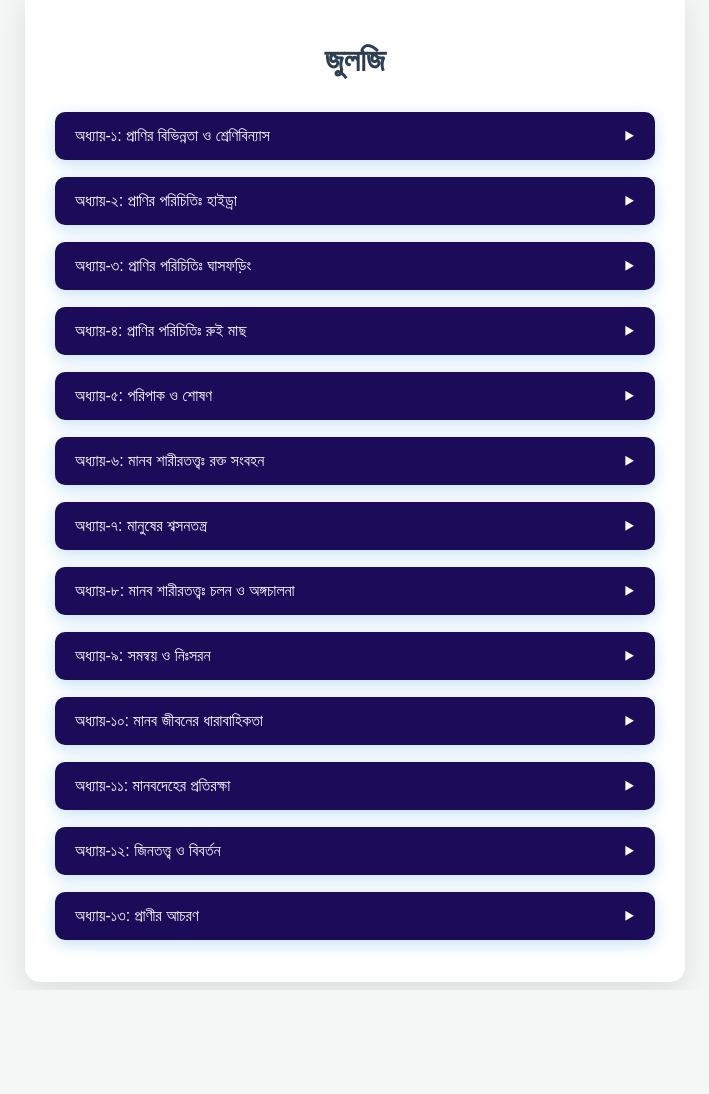
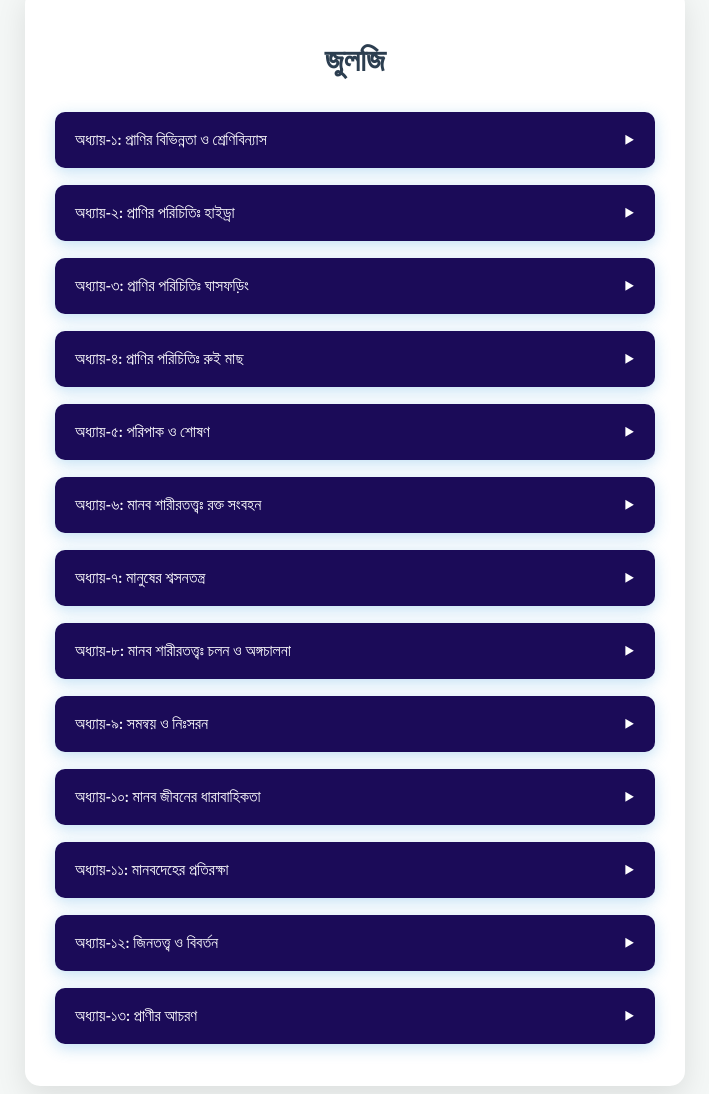
Before and after one commit to medicalprostuti/z, a plain HTML site: page index.html in a window 1280 px wide. Shown: the part 69-1163 px from the top of the page, without its empty margins (285-994 px from the left). Before the commit the page ends 1059 px from the top, so only its background shows below. Drawn offline with Linux system fonts and the light colour scheme.

Commit message:
Update index.html

```diff
--- a/index.html
+++ b/index.html
@@ -20,7 +20,7 @@
 
       .subject-container {
         width: 90%;
-        max-width: 600px; /* Increased width slightly */
+        max-width: 600px;
         background: #ffffff;
         padding: 25px 30px;
         border-radius: 15px;
@@ -31,6 +31,7 @@
         text-align: center;
         color: #2c3e50;
         margin-bottom: 25px;
+        font-family: "Hind Siliguri", sans-serif;
       }
 
       /* --- Dropdown Styling --- */
@@ -55,6 +56,7 @@
         justify-content: space-between;
         align-items: center;
         box-shadow: 0 4px 15px rgba(52, 152, 219, 0.3);
+        font-family: "Hind Siliguri", sans-serif;
       }
 
       .dropdown-btn:hover {
@@ -62,7 +64,7 @@
       }
 
       .dropdown-btn:active {
-        transform: scale(0.99); /* Slight press effect */
+        transform: scale(0.99);
       }
 
       /* Arrow Icon using a pseudo-element */
@@ -70,7 +72,7 @@
         content: "▶";
         font-size: 12px;
         transform: rotate(0deg);
-        transition: transform 0.4s cubic-bezier(0.68, -0.55, 0.27, 1.55); /* Bouncy effect */
+        transition: transform 0.4s cubic-bezier(0.68, -0.55, 0.27, 1.55);
       }
 
       /* Rotate arrow when dropdown is active/open */
@@ -81,20 +83,16 @@
       /* --- Dropdown Content & Animation --- */
       .dropdown-content {
         background-color: #f9f9f9;
-        /* Hide content by default */
         max-height: 0;
         overflow: hidden;
         margin-top: 5px;
         border-radius: 10px;
         box-shadow: inset 0 3px 8px rgba(0, 0, 0, 0.05);
-        /* Smooth transition for the slide-down effect */
-        transition: max-height 0.8s ease-in-out; /* Slightly slower for longer lists */
+        transition: max-height 0.8s ease-in-out;
       }
 
       /* Class added by JavaScript to show the content */
       .dropdown-content.show {
-        /* Increased max-height to accommodate 60+ topics.
-       This value should be larger than the height of your longest topic list. */
         max-height: 2000px;
       }
 
@@ -106,6 +104,7 @@
         display: block;
         transition: background-color 0.2s ease, padding-left 0.2s ease;
         border-bottom: 1px solid #e0e0e0;
+        font-family: "Hind Siliguri", sans-serif;
       }
 
       .dropdown-content a:last-child {
@@ -122,14 +121,13 @@
   <body>
     <div class="subject-container" id="subject-menu">
       <h1>জুলজি</h1>
-      <!-- The dropdown menu will be dynamically generated here -->
-    </div>
+      </div>
 
     <script>
       const chaptersData = [
         {
           id: "ch1",
-          title: "অধ্যায়-১: প্রাণির বিভিন্নতা ও শ্রেণিবিন্যাস",
+          title: "অধ্যায়-১: প্রাণির বিভিন্নতা ও শ্রেণিবিন্যাস",
           topics: [
             {
               title: "১.১ - প্রাণীর বিভিন্নতা ও শ্রেণী বিন্যাস",
@@ -147,7 +145,7 @@
         },
         {
           id: "ch2",
-          title: "অধ্যায়-২: প্রাণির পরিচিতিঃ হাইড্রা",
+          title: "অধ্যায়-২: প্রাণির পরিচিতিঃ হাইড্রা",
           topics: [
             {
               title: "২.১ - হাইড্রার সাধারণ পরিচিতি ও গঠণ",
@@ -165,7 +163,7 @@
         },
         {
           id: "ch3",
-          title: "অধ্যায়-৩: প্রাণির পরিচিতিঃ ঘাসফড়িং",
+          title: "অধ্যায়-৩: প্রাণির পরিচিতিঃ ঘাসফড়িং",
           topics: [
             {
               title: "৩.১ - সাধারণ পরিচিতি ও গঠন",
@@ -180,14 +178,14 @@
               url: "https://medicalprostuti.github.io/z9/",
             },
             {
-              title: "৩.৪ - সংবেদী অঙ্গ, প্রজন প্রক্তিয়া ও রুপান্তর",
+              title: "৩.৪ - সংবেদী অঙ্গ, প্রজন প্রক্তিয়া ও রুপান্তর",
               url: "https://medicalprostuti.github.io/z10/",
             },
           ],
         },
         {
           id: "ch4",
-          title: "অধ্যায়-৪: প্রাণির পরিচিতিঃ রুই মাছ",
+          title: "অধ্যায়-৪: প্রাণির পরিচিতিঃ রুই মাছ",
           topics: [
             {
               title: "৪.১ - সাধারণ পরিচিতি ও বাহ্যিক গঠন",
@@ -205,7 +203,7 @@
         },
         {
           id: "ch5",
-          title: "অধ্যায়-৫: পরিপাক ও শোষণ",
+          title: "অধ্যায়-৫: পরিপাক ও শোষণ",
           topics: [
             {
               title:
@@ -221,7 +219,7 @@
               url: "https://medicalprostuti.github.io/z16/",
             },
             {
-              title: "৫.৪ - পরিপাকে স্নায়ুতন্ত্র ও হরমোনের ভূমিকা",
+              title: "৫.৪ - পরিপাকে স্নায়ুতন্ত্র ও হরমোনের ভূমিকা",
               url: "https://medicalprostuti.github.io/z17/",
             },
             {
@@ -232,7 +230,7 @@
         },
         {
           id: "ch6",
-          title: "অধ্যায়-৬: মানব শারীরতত্ত্বঃ রক্ত সংবহন",
+          title: "অধ্যায়-৬: মানব শারীরতত্ত্বঃ রক্ত সংবহন",
           topics: [
             {
               title: "৬.১ - রক্ত",
@@ -243,11 +241,11 @@
               url: "https://medicalprostuti.github.io/z20/",
             },
             {
-              title: "৬.৩ - কার্ডিয়াক চক্র",
+              title: "৬.৩ - কার্ডিয়াক চক্র",
               url: "https://medicalprostuti.github.io/z21/",
             },
             {
-              title: "৬.৪ - রক্তচাপ নিয়ন্ত্রনে ব্যারো রিসেপ্টরের ভূমিকা",
+              title: "৬.৪ - রক্তচাপ নিয়ন্ত্রনে ব্যারো রিসেপ্টরের ভূমিকা",
               url: "https://medicalprostuti.github.io/z22/",
             },
             {
@@ -262,7 +260,7 @@
         },
         {
           id: "ch7",
-          title: "অধ্যায়-৭: মানুষের শ্বসনতন্ত্র",
+          title: "অধ্যায়-৭: মানুষের শ্বসনতন্ত্র",
           topics: [
             {
               title: "৭.১ - মানুষের শ্বসনতন্ত্র",
@@ -273,7 +271,7 @@
               url: "https://medicalprostuti.github.io/z26/",
             },
             {
-              title: "৭.৩ - গ্যাসীয় পরিবহন ও শ্বসনে শ্বাসরঞ্জকের ভূমিকা",
+              title: "৭.৩ - গ্যাসীয় পরিবহন ও শ্বসনে শ্বাসরঞ্জকের ভূমিকা",
               url: "https://medicalprostuti.github.io/z27/",
             },
             {
@@ -293,29 +291,29 @@
               url: "https://medicalprostuti.github.io/z31/",
             },
             {
-              title: "৭.৮ - বৃক্ক বিকল ও বৃক্কের হরমোনাল ক্রিয়া",
+              title: "৭.৮ - বৃক্ক বিকল ও বৃক্কের হরমোনাল ক্রিয়া",
               url: "https://medicalprostuti.github.io/z32/",
             },
           ],
         },
         {
           id: "ch8",
-          title: "অধ্যায়-৮: মানব শারীরতত্ত্বঃ চলন ও অঙ্গচালনা",
+          title: "অধ্যায়-৮: মানব শারীরতত্ত্বঃ চলন ও অঙ্গচালনা",
           topics: [
             {
               title: "৮.১ - কঙ্কালতন্ত্র",
               url: "https://medicalprostuti.github.io/z33/",
             },
             {
-              title: "৮.২ - অক্ষীয় কঙ্কালতন্ত্র",
+              title: "৮.২ - অক্ষীয় কঙ্কালতন্ত্র",
               url: "https://medicalprostuti.github.io/z34/",
             },
             {
-              title: "৮.৩ - মেরুদন্ড বা শিরাদাড়া বা স্পাইন",
+              title: "৮.৩ - মেরুদন্ড বা শিরাদাড়া বা স্পাইন",
               url: "https://medicalprostuti.github.io/z35/",
             },
             {
-              title: "৮.৪ - উপাঙীয় কঙ্কালতন্ত্র",
+              title: "৮.৪ - উপাঙীয় কঙ্কালতন্ত্র",
               url: "https://medicalprostuti.github.io/z36/",
             },
             {
@@ -334,10 +332,10 @@
         },
         {
           id: "ch9",
-          title: "অধ্যায়-৯: সমন্বয় ও নিঃসরন",
+          title: "অধ্যায়-৯: সমন্বয় ও নিঃসরন",
           topics: [
             {
-              title: "৯.১ - স্নায়ুতন্ত্র ও নিউরন",
+              title: "৯.১ - স্নায়ুতন্ত্র ও নিউরন",
               url: "https://medicalprostuti.github.io/z40/",
             },
             {
@@ -345,11 +343,11 @@
               url: "https://medicalprostuti.github.io/z41/",
             },
             {
-              title: "৯.৩ - করোটিক স্নায়ু",
+              title: "৯.৩ - করোটিক স্নায়ু",
               url: "https://medicalprostuti.github.io/z42/",
             },
             {
-              title: "৯.৪ - চোখ বা দর্শনেন্দ্রীয়",
+              title: "৯.৪ - চোখ বা দর্শনেন্দ্রীয়",
               url: "https://medicalprostuti.github.io/z43/",
             },
             {
@@ -357,14 +355,14 @@
               url: "https://medicalprostuti.github.io/z44/",
             },
             {
-              title: "৯.৬ - রাসায়নিক সমন্বয় ও হরমোন",
+              title: "৯.৬ - রাসায়নিক সমন্বয় ও হরমোন",
               url: "https://medicalprostuti.github.io/z45/",
             },
           ],
         },
         {
           id: "ch10",
-          title: "অধ্যায়-১০: মানব জীবনের ধারাবাহিকতা",
+          title: "অধ্যায়-১০: মানব জীবনের ধারাবাহিকতা",
           topics: [
             {
               title: "১০.১ - প্রজননতন্ত্র",
@@ -394,18 +392,18 @@
         },
         {
           id: "ch11",
-          title: "অধ্যায়-১১: মানবদেহের প্রতিরক্ষা",
+          title: "অধ্যায়-১১: মানবদেহের প্রতিরক্ষা",
           topics: [
             {
               title: "১১.১ - মানবদেহের প্রতিরক্ষা ব্যবস্থা",
               url: "https://medicalprostuti.github.io/z52/",
             },
             {
-              title: "১১.২ - ১ম ও ২য় প্রতিরক্ষা ব্যবস্থা",
+              title: "১১.২ - ১ম ও ২য় প্রতিরক্ষা ব্যবস্থা",
               url: "https://medicalprostuti.github.io/z53/",
             },
             {
-              title: "১১.৩ - ৩য় প্রতিরক্ষা স্তর",
+              title: "১১.৩ - ৩য় প্রতিরক্ষা স্তর",
               url: "https://medicalprostuti.github.io/z54/",
             },
             {
@@ -413,14 +411,14 @@
               url: "https://medicalprostuti.github.io/z55/",
             },
             {
-              title: "১১.৫ - প্রতিরক্ষা ব্যবস্থায় টিকার ভূমিকা",
+              title: "১১.৫ - প্রতিরক্ষা ব্যবস্থায় টিকার ভূমিকা",
               url: "https://medicalprostuti.github.io/z56/",
             },
           ],
         },
         {
           id: "ch12",
-          title: "অধ্যায়-১২: জিনতত্ত্ব ও বিবর্তন",
+          title: "অধ্যায়-১২: জিনতত্ত্ব ও বিবর্তন",
           topics: [
             {
               title: "১২.১ - বংশগতিবিদ্যা, জিনতত্ত্ব ও জেনেটিক্স",
@@ -450,7 +448,7 @@
         },
         {
           id: "ch13",
-          title: "অধ্যায়-১৩: প্রাণীর আচরণ",
+          title: "অধ্যায়-১৩: প্রাণীর আচরণ",
           topics: [
             {
               title: "১৩.১ - আচরণের প্রকৃতি ও সহজাত আচরণ",
@@ -461,7 +459,7 @@
               url: "https://medicalprostuti.github.io/z64/",
             },
             {
-              title: "১৩.৩ - প্রতিবর্ত ক্রিয়া ও সহজাত আবেগ",
+              title: "১৩.৩ - প্রতিবর্ত ক্রিয়া ও সহজাত আবেগ",
               url: "https://medicalprostuti.github.io/z65/",
             },
             {
@@ -470,31 +468,24 @@
             },
           ],
         },
-
-        // Add more chapters as needed
       ];
 
       document.addEventListener("DOMContentLoaded", function () {
         const menuContainer = document.getElementById("subject-menu");
 
-        // --- 1. Function to Generate the Menu ---
+        // Function to Generate the Menu
         function generateMenu() {
-          // Loop through each chapter in the data object
           chaptersData.forEach((chapter) => {
-            // Create the main container for the dropdown
             const dropdownDiv = document.createElement("div");
             dropdownDiv.className = "dropdown";
 
-            // Create the button for the chapter
             const button = document.createElement("button");
             button.className = "dropdown-btn";
             button.textContent = chapter.title;
 
-            // Create the container for the topics
             const contentDiv = document.createElement("div");
             contentDiv.className = "dropdown-content";
 
-            // Loop through the topics for the current chapter
             chapter.topics.forEach((topic) => {
               const link = document.createElement("a");
               link.textContent = topic.title;
@@ -502,16 +493,13 @@
               contentDiv.appendChild(link);
             });
 
-            // Assemble the parts
             dropdownDiv.appendChild(button);
             dropdownDiv.appendChild(contentDiv);
-
-            // Add the completed dropdown to the main container
             menuContainer.appendChild(dropdownDiv);
           });
         }
 
-        // --- 2. Function to Add Event Listeners ---
+        // Function to Add Event Listeners
         function attachEventListeners() {
           const allDropdownBtns =
             menuContainer.querySelectorAll(".dropdown-btn");
@@ -521,26 +509,20 @@
               const currentContent = this.nextElementSibling;
               const isAlreadyOpen = this.classList.contains("active");
 
-              // First, close all other dropdowns
               allDropdownBtns.forEach((otherBtn) => {
                 if (otherBtn !== this) {
-                  // Don't close the one we are interacting with yet
                   otherBtn.classList.remove("active");
                   otherBtn.nextElementSibling.classList.remove("show");
                 }
               });
 
-              // Toggle the clicked dropdown
               this.classList.toggle("active");
               currentContent.classList.toggle("show");
-
               event.stopPropagation();
             });
           });
 
-          // Optional: Close dropdowns if clicking outside
           window.addEventListener("click", function (event) {
-            // Check if the click was outside of any dropdown button
             if (!event.target.matches(".dropdown-btn")) {
               allDropdownBtns.forEach((btn) => {
                 btn.classList.remove("active");
@@ -550,7 +532,7 @@
           });
         }
 
-        // --- 3. Initialize the Menu ---
+        // Initialize the Menu
         generateMenu();
         attachEventListeners();
       });
```
